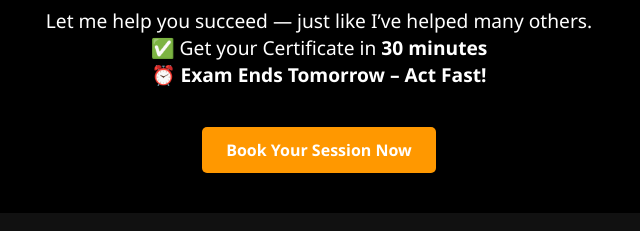
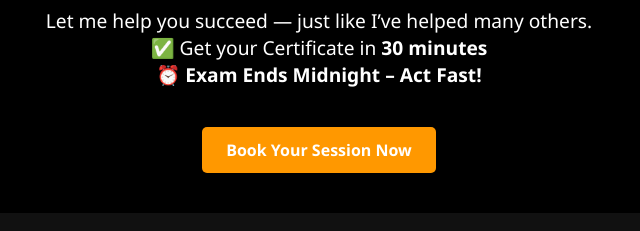
Before and after one commit to notprobmx/IT-Varisty-, a plain HTML site: page index.html in a window 1280 px wide. Shown: the part 308-539 px from the top of the page, 321-961 px from the left. Drawn offline with Linux system fonts and the light colour scheme.

Commit message:
Updated Text

```diff
--- a/index.html
+++ b/index.html
@@ -87,7 +87,7 @@
     <h1>You Want to Pass?</h1>
     <p>Let me help you succeed — just like I’ve helped many others.<br>
     ✅ Get your Certificate in <strong>30 minutes</strong><br>
-    ⏰ <strong>Exam Ends Tomorrow – Act Fast!</strong></p>
+    ⏰ <strong>Exam Ends Midnight – Act Fast!</strong></p>
     <a href="https://wa.me/27679898434" class="cta-button">Book Your Session Now</a>
   </header>
 
```
